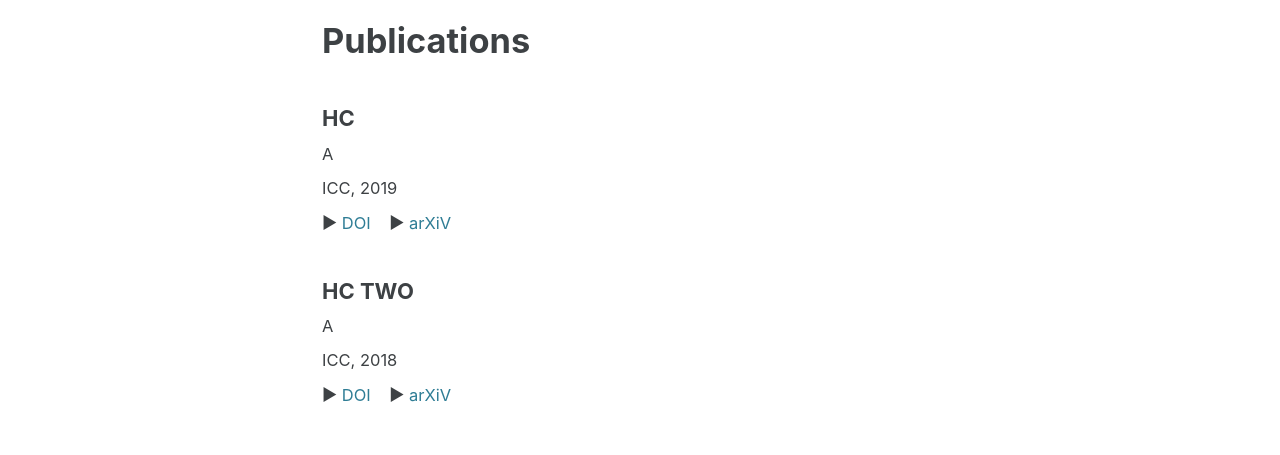
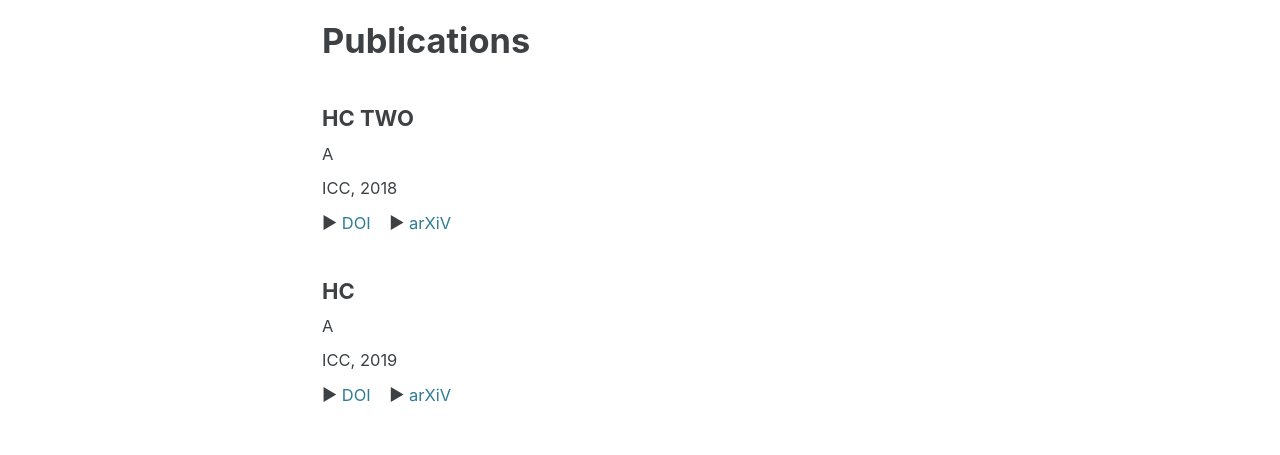
Before and after one commit to anantjoshi97/website, a Jekyll site: the page built from _pages/publ.md, in a window 1280 px wide. Shown: the part 204-659 px from the top of the page. Built offline with Jekyll 4.4.1, drawn with Linux system fonts in a browser that asks for light colours; cached includes are drawn as plain includes.

Commit message:
Updated publications

```diff
--- a/_pages/publ.md
+++ b/_pages/publ.md
@@ -7,7 +7,7 @@ permalink: /publications/
 L o P
 
 <h1 class="mt-4">Publications</h1>
-{% assign publications = site.publications | sort: "year" | reverse %}
+{% assign publications = site.publications | sort: "date_of_entry" | reverse %}
 {% for pub in publications %}
 <div class="pubitem">
   <div class="pubtitle">
```
